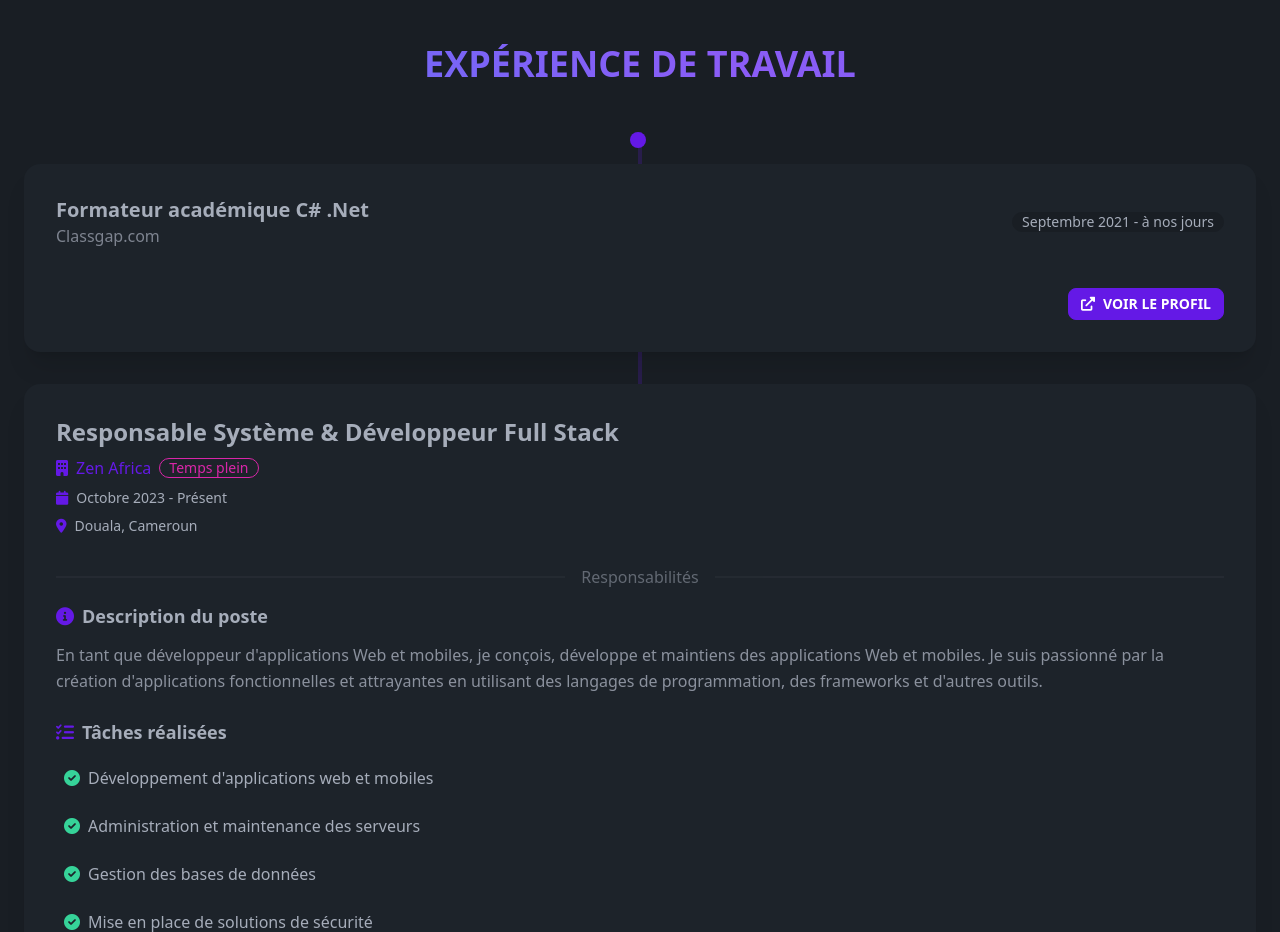
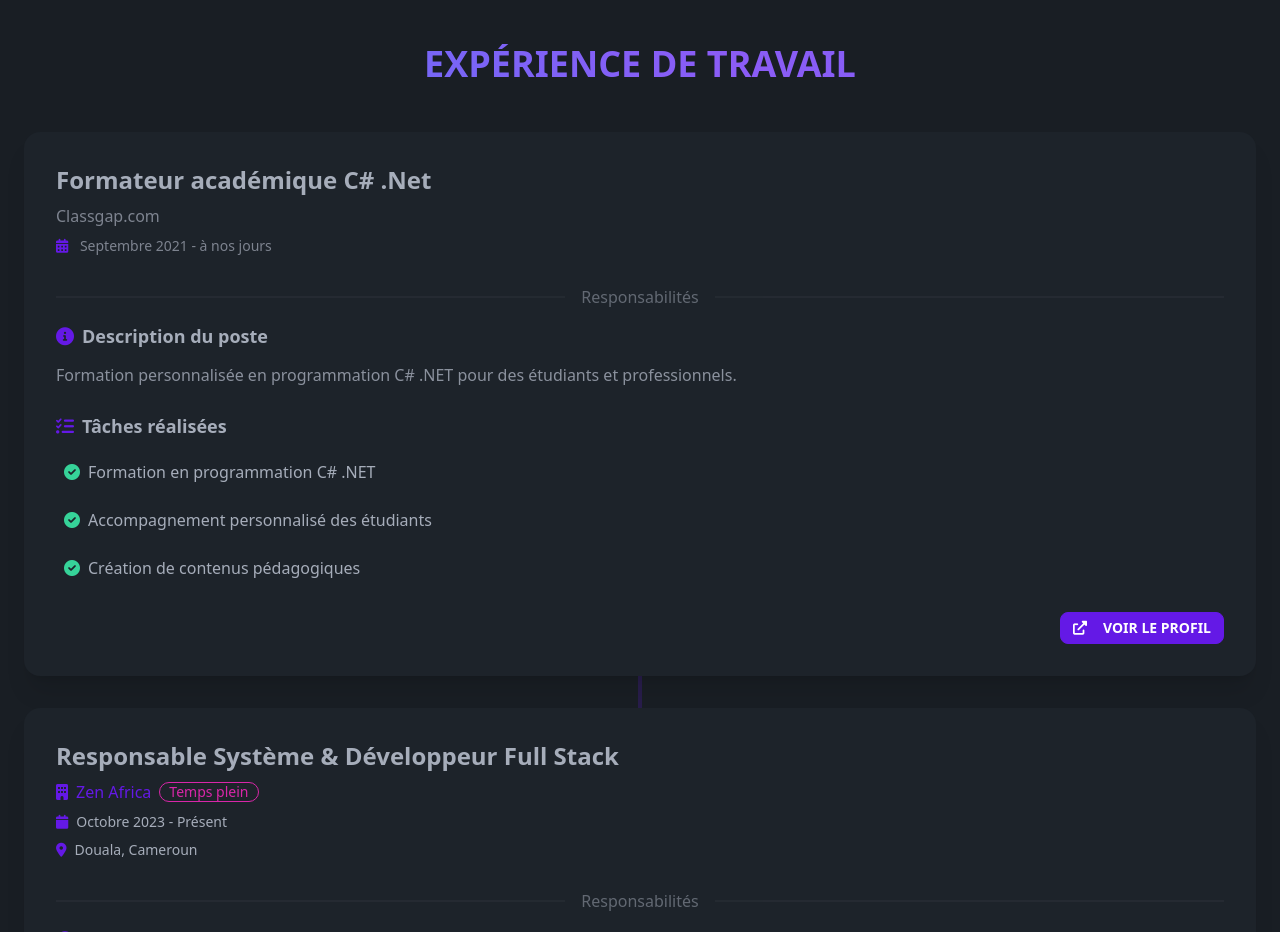
Before and after one commit to CedricTiako/porfolio-ttca, a plain HTML site: page index.html in a window 1280 px wide. Shown: the part 1840-2772 px from the top of the page. Drawn offline with nearby package versions, Linux system fonts and the light colour scheme.

Commit message:
uniformisation

```diff
--- a/index.html
+++ b/index.html
@@ -3,6 +3,13 @@
 <head>
     <meta charset="UTF-8">
     <meta name="viewport" content="width=device-width, initial-scale=1.0">
+    <meta name="description" content="Portfolio de Cedric Aime Tiako Tchouameni - Développeur Full Stack spécialisé en .NET, React, et développement mobile">
+    <meta name="keywords" content="développeur, full stack, web, mobile, .NET, React, Flutter, Laravel, C#, JavaScript">
+    <meta name="author" content="Cedric Aime Tiako Tchouameni">
+    <meta name="robots" content="index, follow">
+    <meta property="og:title" content="Portfolio - Cedric Aime Tiako Tchouameni">
+    <meta property="og:description" content="Développeur Full Stack passionné par la création d'applications web et mobiles innovantes">
+    <meta property="og:type" content="website">
     <title>Portfolio - Cedric Aime Tiako Tchouameni</title>
     <link href="https://cdnjs.cloudflare.com/ajax/libs/font-awesome/6.0.0-beta3/css/all.min.css" rel="stylesheet">
     <link href="https://cdn.jsdelivr.net/npm/daisyui@3.9.2/dist/full.css" rel="stylesheet" type="text/css" />
@@ -36,52 +43,59 @@
         }
     </script>
     <style>
-        html {
-            scroll-behavior: smooth;
-        }
-
-        .gradient-text {
-            background: linear-gradient(45deg, #3b82f6, #8b5cf6, #6366f1);
-            -webkit-background-clip: text;
-            background-clip: text;
-            color: transparent;
-            animation: gradient 3s ease infinite;
-            background-size: 200% 200%;
-        }
-
-        .card-hover {
-            transition: transform 0.3s ease-in-out;
-        }
-
-        .card-hover:hover {
-            transform: translateY(-5px);
-        }
-    </style>
-    <style>
+        :root {
+            --transition-speed: 0.3s;
+            --hover-transform: translateY(-5px);
+            --card-shadow: 0 20px 25px -5px rgba(0, 0, 0, 0.1), 0 10px 10px -5px rgba(0, 0, 0, 0.04);
+        }
+
+        .animate-slide-in {
+            animation: slideIn 0.5s ease forwards;
+        }
+
+        @keyframes slideIn {
+            from {
+                opacity: 0;
+                transform: translateY(20px);
+            }
+            to {
+                opacity: 1;
+                transform: translateY(0);
+            }
+        }
+
         .experience-card {
-            transition: all 0.3s ease-in-out;
+            transition: all var(--transition-speed) ease-in-out;
         }
 
         .experience-card:hover {
-            transform: translateY(-5px);
-            box-shadow: 0 20px 25px -5px rgba(0, 0, 0, 0.1), 0 10px 10px -5px rgba(0, 0, 0, 0.04);
-        }
-
-        .tech-badge {
+            transform: var(--hover-transform);
+            box-shadow: var(--card-shadow);
+        }
+
+        .tech-badge, .skill-tag {
             transition: all 0.2s ease;
-        }
-
-        .tech-badge:hover {
+            position: relative;
+            overflow: hidden;
+        }
+
+        .tech-badge:hover, .skill-tag:hover {
             transform: scale(1.1);
         }
 
-        .project-preview {
-            transition: all 0.3s ease;
-        }
-
-        .project-preview:hover {
-            transform: scale(1.02);
-            cursor: pointer;
+        .skill-tag::before {
+            content: '';
+            position: absolute;
+            top: 0;
+            left: -100%;
+            width: 100%;
+            height: 100%;
+            background: linear-gradient(90deg, transparent, rgba(255,255,255,0.2), transparent);
+            transition: 0.5s;
+        }
+
+        .skill-tag:hover::before {
+            left: 100%;
         }
 
         .task-list li {
@@ -109,26 +123,11 @@
             height: 4px;
             background: linear-gradient(90deg, var(--primary) 0%, transparent 100%);
             border-radius: 2px;
-            transition: width 0.3s ease;
+            transition: width var(--transition-speed) ease;
         }
 
         .section-title:hover::after {
             width: 100%;
-        }
-
-        @keyframes slideIn {
-            from {
-                opacity: 0;
-                transform: translateY(20px);
-            }
-            to {
-                opacity: 1;
-                transform: translateY(0);
-            }
-        }
-
-        .animate-slide-in {
-            animation: slideIn 0.5s ease forwards;
         }
 
         .divider-gradient {
@@ -137,24 +136,25 @@
             opacity: 0.5;
         }
 
-        .skill-tag {
-            position: relative;
-            overflow: hidden;
-        }
-
-        .skill-tag::before {
-            content: '';
-            position: absolute;
-            top: 0;
-            left: -100%;
-            width: 100%;
-            height: 100%;
-            background: linear-gradient(90deg, transparent, rgba(255,255,255,0.2), transparent);
-            transition: 0.5s;
-        }
-
-        .skill-tag:hover::before {
-            left: 100%;
+        .gradient-text {
+            background: linear-gradient(45deg, #3b82f6, #8b5cf6, #6366f1);
+            -webkit-background-clip: text;
+            background-clip: text;
+            color: transparent;
+            animation: gradient 3s ease infinite;
+            background-size: 200% 200%;
+        }
+
+        html {
+            scroll-behavior: smooth;
+        }
+
+        .card-hover {
+            transition: transform var(--transition-speed) ease-in-out;
+        }
+
+        .card-hover:hover {
+            transform: var(--hover-transform);
         }
     </style>
 </head>
@@ -499,28 +499,65 @@
             <!-- Experience Cards -->
             <div class="grid gap-8">
                                 <!-- Classgap Experience -->
-                                <div class="experience-card card bg-base-100 shadow-xl hover:shadow-2xl transition-all duration-300 mt-8">
-                                    <div class="card-body">
-                                        <div class="flex flex-col md:flex-row justify-between items-start md:items-center mb-4">
-                                            <div>
-                                                <h3 class="card-title text-xl">Formateur académique C# .Net</h3>
+                                <div class="card bg-base-100 shadow-xl experience-card group" data-aos="fade-up">
+                    <div class="card-body">
+                        <div class="flex flex-col md:flex-row justify-between items-start mb-4">
+                            <div class="space-y-2">
+                                <h3 class="card-title text-2xl mb-2 group-hover:text-primary transition-colors">Formateur académique C# .Net</h3>
                                 <p class="text-base-content/70">Classgap.com</p>
-                                            </div>
-                                            <div class="text-sm text-base-content/70 mt-2 md:mt-0">
-                                                <span class="badge badge-ghost">Septembre 2021 - à nos jours</span>
-                                            </div>
+                                <p class="text-sm text-base-content/70">
+                                    <i class="fas fa-calendar-alt text-primary mr-2"></i>
+                                    Septembre 2021 - à nos jours
+                                </p>
+                            </div>
+                        </div>
+
+                        <div class="divider divider-gradient">Responsabilités</div>
+
+                        <div class="space-y-6">
+                            <div class="animate-slide-in">
+                                <h4 class="font-semibold text-lg mb-3 flex items-center gap-2">
+                                    <i class="fas fa-info-circle text-primary"></i>
+                                    Description du poste
+                                </h4>
+                                <p class="text-base-content/80 leading-relaxed">
+                                    Formation personnalisée en programmation C# .NET pour des étudiants et professionnels.
+                                </p>
+                            </div>
+
+                            <div class="animate-slide-in" style="animation-delay: 100ms;">
+                                <h4 class="font-semibold text-lg mb-3 flex items-center gap-2">
+                                    <i class="fas fa-tasks text-primary"></i>
+                                    Tâches réalisées
+                                </h4>
+                                <ul class="space-y-2 task-list">
+                                    <li class="flex items-center gap-2">
+                                        <i class="fas fa-check-circle text-success"></i>
+                                        Formation en programmation C# .NET
+                                    </li>
+                                    <li class="flex items-center gap-2">
+                                        <i class="fas fa-check-circle text-success"></i>
+                                        Accompagnement personnalisé des étudiants
+                                    </li>
+                                    <li class="flex items-center gap-2">
+                                        <i class="fas fa-check-circle text-success"></i>
+                                        Création de contenus pédagogiques
+                                    </li>
+                                </ul>
                             </div>
 
                             <div class="card-actions justify-end mt-4">
                                 <a href="https://www.classgap.com/me/cedric-499238"
                                    target="_blank"
                                    class="btn btn-primary btn-sm">
-                                                <i class="fas fa-external-link-alt"></i>
+                                    <i class="fas fa-external-link-alt mr-2"></i>
                                     Voir le profil
                                 </a>
                             </div>
                         </div>
                     </div>
+                </div>
+
                 <!-- Zen Africa -->
                 <div class="card bg-base-100 shadow-xl experience-card group" data-aos="fade-up">
                     <div class="card-body">
@@ -999,8 +1036,6 @@
                         </div>
                     </div>
                 </div>
-
-
 
                 <!-- Weeb Studio Cameroun (AGYL TECH) expériences -->
                 <div class="card bg-base-100 shadow-xl experience-card group" data-aos="fade-up">
```
Lines whose indentation alone changed are shown as unchanged.
